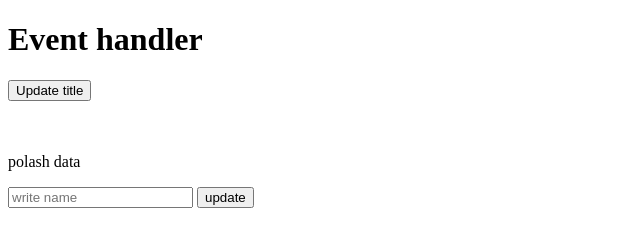
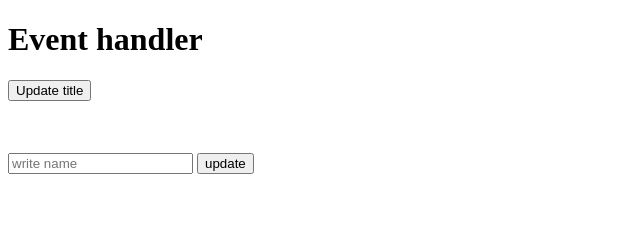
Before and after one commit to ahassh1/jsDom, a plain HTML site: page event.html in a window 1280 px wide. Both pictures are taken after a click on the button "update". Shown: the whole page, without its empty margins (0-640 px from the left). Drawn offline with Linux system fonts and the light colour scheme.

Commit message:
input field name change

```diff
--- a/event.html
+++ b/event.html
@@ -16,13 +16,22 @@
 <br>
 
     <!-- handle input text  -->
-     <p id="text-title">polash data</p>
-    <input type="text" placeholder="write name" id="text-item">
-     <button id="btn-item">update</button>
+     <p id="name">polash data</p>
+    <input  id="input-name" type="text" placeholder="write name">
+     <button id="btn-update">update</button>
     <script>
-  document.getElementById('btn-update-title')
+        // set event listener
+  document.getElementById('btn-update')
   .addEventListener('click', function(){
-
+       console.log('update button clicked');
+    //    get the text from the input field
+    const nameInput = document.getElementById('input-name');
+    console.log(nameInput)
+        const name = nameInput.value;
+        console.log('name', name)
+        // set the name
+        const nameP = document.getElementById('name')
+        nameP.innerText = name;
   })
     </script>
     <script src="js/handler.js"></script>
```
